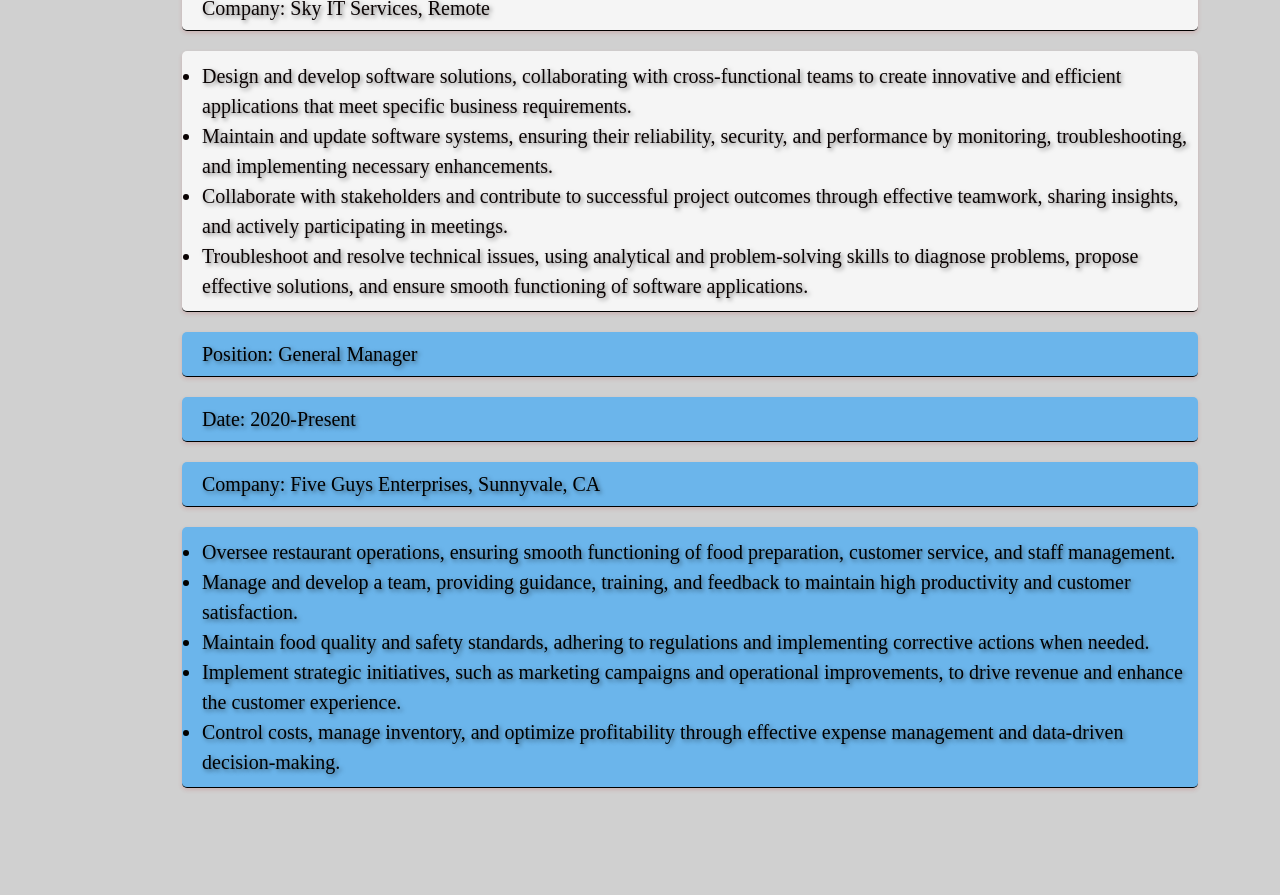
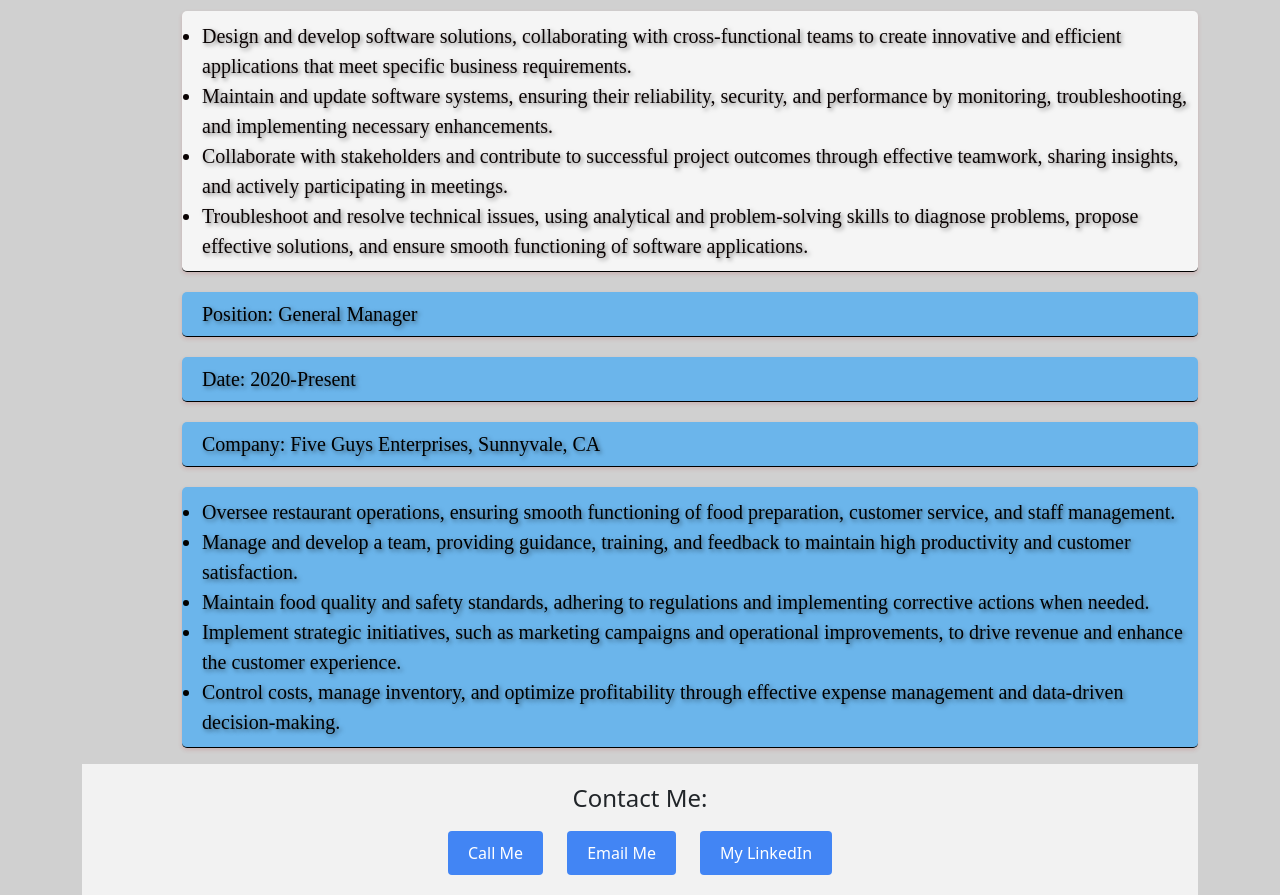
Before and after one commit to AdamSabry1233/project-portfolio, a website: page index.html in a window 1280 px wide. Shown: the part 2858-3753 px from the top of the page. Before the commit the page ends 3662 px from the top, so only its background shows below. Drawn offline with nearby package versions, Linux system fonts and the light colour scheme.

Commit message:
more changes

```diff
--- a/index.html
+++ b/index.html
@@ -146,10 +146,8 @@
   </a>
   </h1>
 <ul class="custom-list">
-    <li><strong>Birthday:</strong> <span> 07/25/2001</span></li>
     <li><strong>Phone:</strong><span> 1-858-356-8494</span></li>
     <li><strong>City:</strong><span> Sunnyvale, CA</span></li>
-    <li><strong>Age:</strong><span> 21</span></li>
     <li><strong>Degree:</strong><span class="info"> Bachelors in MIS Spring 2024</span></li>
     <li><strong>Email:</strong><span class="info"> Adam.Sabry1233@gmail.com</span></li>
 </ul>
@@ -200,6 +198,25 @@
  </div>
 </div>
 </div>
+<div class="container">
+    <div class="row">
+        <div class="col">
+            <footer>
+                <h4>Contact Me:</h4>
+                <div id="phone">
+                    <a href="tel:858-356-8494">Call Me</a>
+                  </div>
+                  <div id="email">
+                    <a href="mailto:adam.sabry1233@gmail.com">Email Me</a>
+                  </div>
+                  <div id="linkedin">
+                    <a href="https://www.linkedin.com/in/%E2%9C%93adamsabry/">My LinkedIn</a>
+                  </div>
+            </footer>
+        </div>
+    </div>
+
+</div>
 
 <script>
 // Function to check and update the active link
--- a/portfoliostyles.css
+++ b/portfoliostyles.css
@@ -4,6 +4,26 @@
     padding-top: 125px; /* Add padding to the top to make space for the image */
     overscroll-behavior-y: none;
 }
+footer {
+    background-color: #f2f2f2;
+    padding: 20px;
+    text-align: center;
+  }
+
+  footer div {
+    display: inline-block;
+    margin: 10px;
+  }
+
+  footer a {
+    display: inline-block;
+    padding: 10px 20px;
+    background-color: #4285F4;
+    color: white;
+    text-decoration: none;
+    border-radius: 4px;
+  }
+
 
 header {
     background-color: navy;
```
